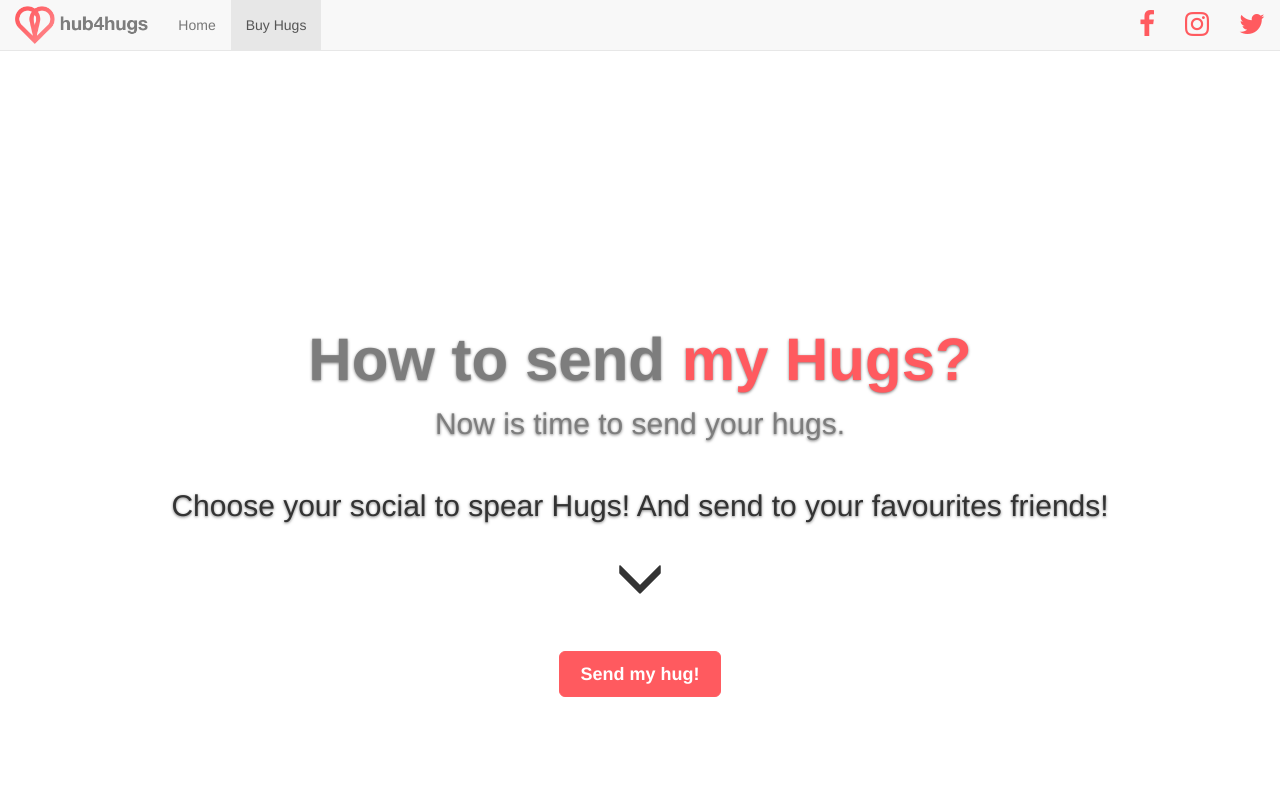
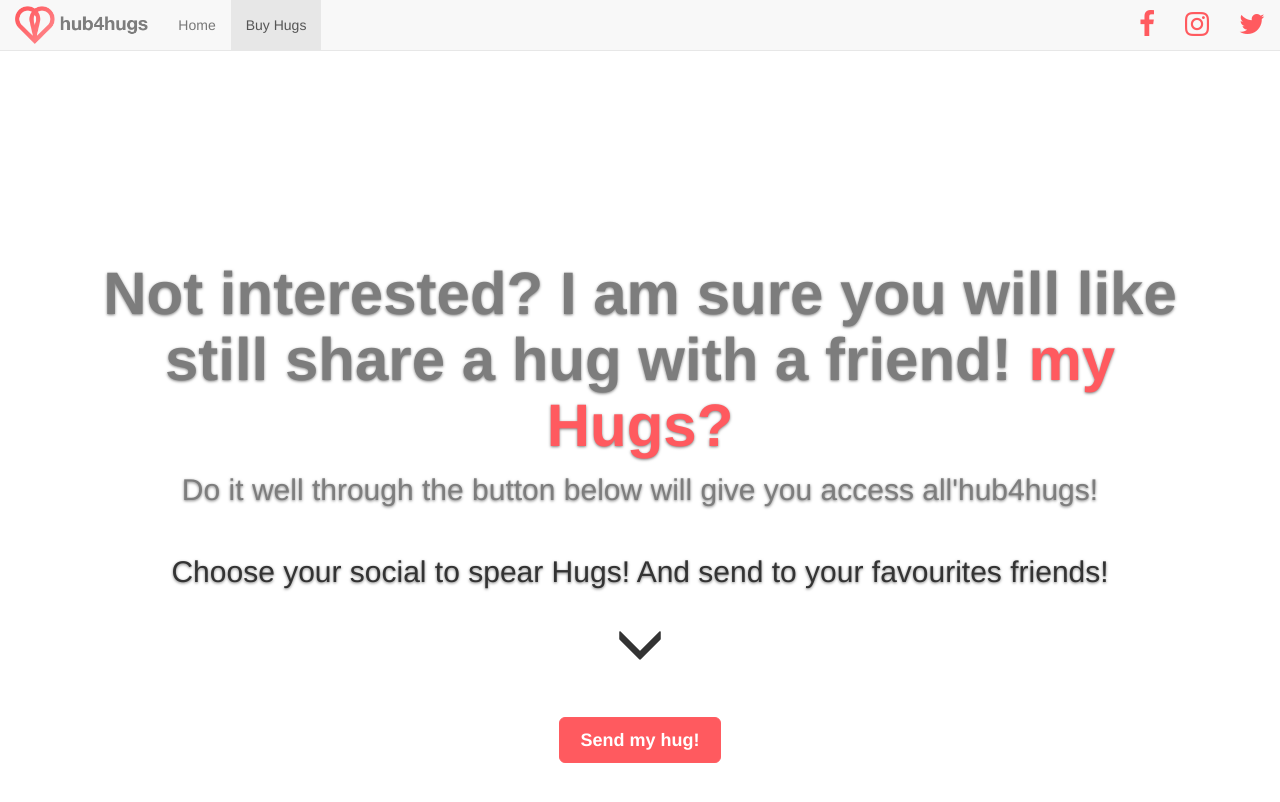
Before and after one commit to hub4hugs/hub4hugs.github.io, a Jekyll site: the page built from products.html, in a window 1280 px wide and 900 px high, scrolled down 9946 px. Shown: the top 802 px of the window. Built offline with Jekyll 4.4.1, drawn with Linux system fonts in a browser that asks for light colours; comment, search, counter and statistics services are not loaded.

Commit message:
Edit copy

```diff
--- a/products.html
+++ b/products.html
@@ -429,8 +429,8 @@ canonical: https://hub4hugs.github.io
           <div class="inner cover">
 			<div class="row align-vertical">
 			  <div class="col-md-12">
-	            <h1 class="cover-heading jumbotitle"><span class="grey">How to send </span><span class="pink">my Hugs?</span></h1>
-	            <p class="lead grey jumbotext">Now is time to send your hugs.</p>
+	            <h1 class="cover-heading jumbotitle"><span class="grey">Not interested? I am sure you will like still share a hug with a friend! </span><span class="pink">my Hugs?</span></h1>
+	            <p class="lead grey jumbotext">Do it well through the button below will give you access all'hub4hugs!</p>
 			  </div>
 			</div>
 
@@ -442,9 +442,9 @@ canonical: https://hub4hugs.github.io
 	            <br>
 	            <p><span class="bounce text-big glyphicon glyphicon-menu-down" aria-hidden="true"></span></p>
 	            <br>
-				<button type="button" class="btn btn-primary btn-lg" data-toggle="modal" data-target="#myModal">
+				<a href="{{ BASE_PATH }}" type="button" class="btn btn-primary btn-lg">
 				  Send my hug!
-				</button>
+				</a>
 			  </div>
 
 
```
